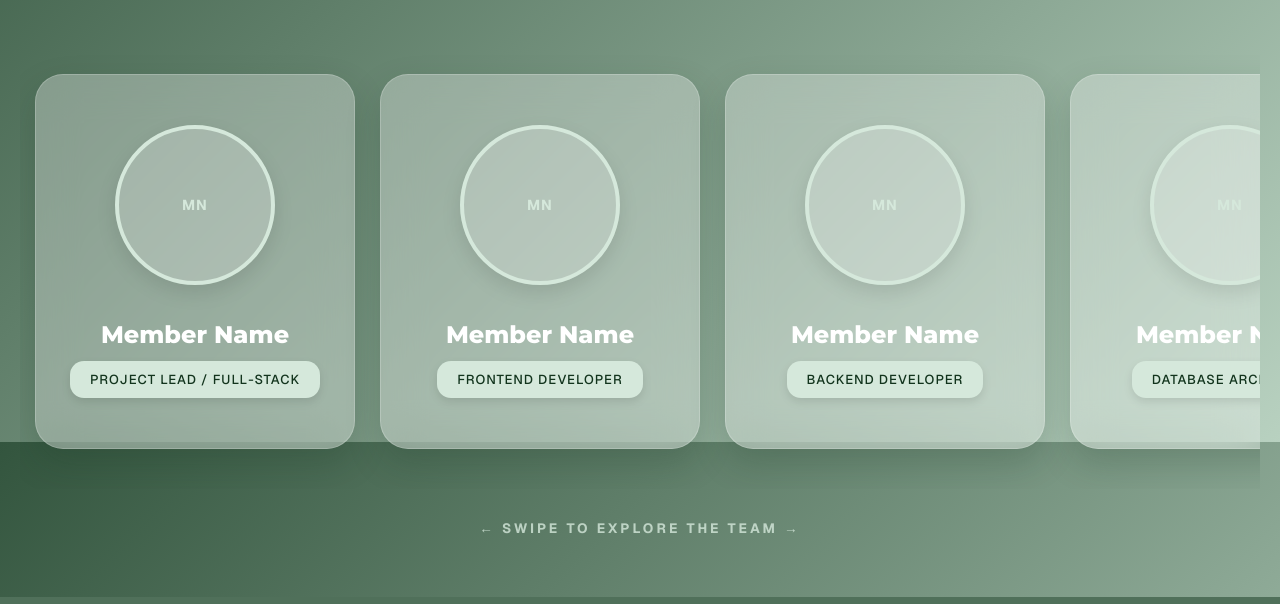
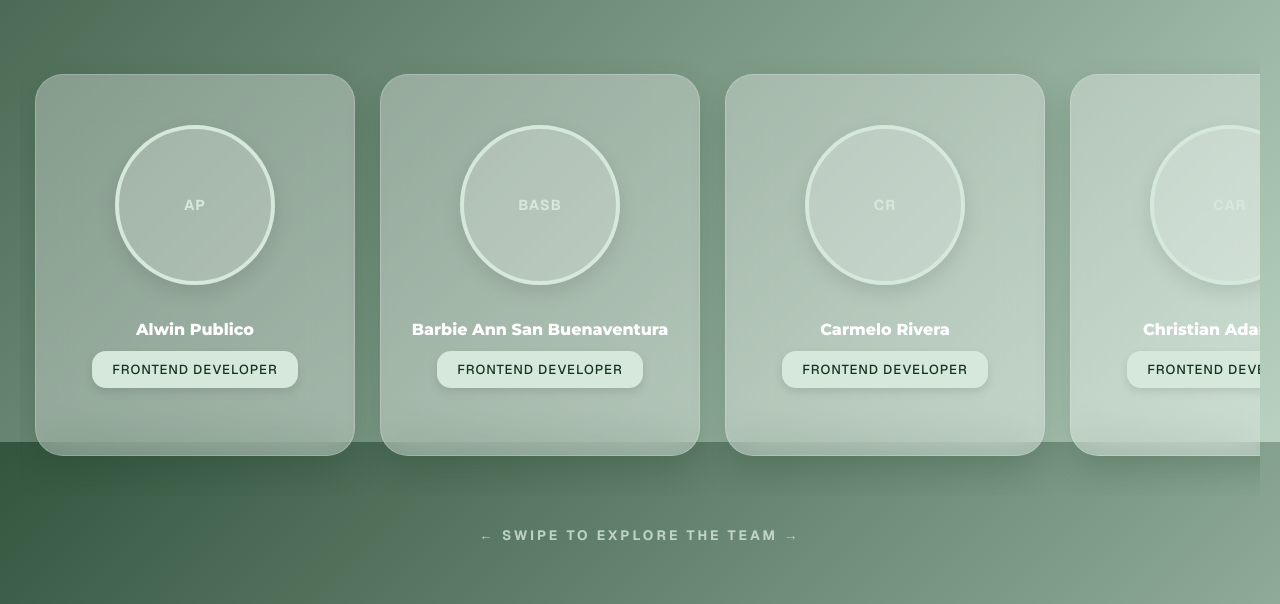
Before and after one commit to JEVilladiego/iVote, a PHP site: page /about.php in a window 1280 px wide. Shown: the part 358-962 px from the top of the page. Run offline with PHP 8.4, Linux system fonts and the light colour scheme.

Commit message:
Tweaked some minor presentation details

```diff
--- a/about.php
+++ b/about.php
@@ -58,7 +58,7 @@
             box-shadow:0 8px 20px rgba(0,0,0,0.1); overflow:hidden;
         }
         .img-placeholder img { width:100%; height:100%; object-fit:cover; }
-        .name { font-family:'Montserrat',sans-serif; font-weight:800; font-size:1.5rem; color:#fff; margin:0 0 12px; }
+        .name { font-family:'Montserrat',sans-serif; font-weight:800; font-size: 100%; color:#fff; margin:0 0 12px; }
         .contribution {
             font-family:'Geist',sans-serif; font-weight:500; font-size:13px;
             color:var(--deep-green); background:var(--tint-green);
@@ -80,13 +80,21 @@
         <?php
         // ---- Add your real team members here ----
         $team = [
-            ['name'=>'Member Name',  'role'=>'Project Lead / Full-Stack'],
-            ['name'=>'Member Name',  'role'=>'Frontend Developer'],
-            ['name'=>'Member Name',  'role'=>'Backend Developer'],
-            ['name'=>'Member Name',  'role'=>'Database Architect'],
-            ['name'=>'Member Name',  'role'=>'UI/UX Designer'],
-            ['name'=>'Member Name',  'role'=>'Security & Auth'],
-            ['name'=>'Member Name',  'role'=>'QA & Testing'],
+            ['name'=>'Alwin Publico',  'role'=>'Frontend Developer'],
+            ['name'=>'Barbie Ann San Buenaventura',  'role'=>'Frontend Developer'],
+            ['name'=>'Carmelo Rivera',  'role'=>'Frontend Developer'],
+            ['name'=>'Christian Adam Rico',  'role'=>'Frontend Developer'],
+            ['name'=>'Danilo Quirido Jr.',  'role'=>'Frontend Developer'],
+            ['name'=>'Francia Mae Mercado',  'role'=>'Frontend Developer'],
+            ['name'=>'Miguel Adrian Sajulga',  'role'=>'Frontend Developer'],
+            ['name'=>'Albert Gerome San Juan',  'role'=>'Frontend Developer'],
+            ['name'=>'Mark Lester Viloria',  'role'=>'Frontend Developer'],
+            ['name'=>'Ian Kurt Valencia',  'role'=>'UI/UX Designer & Frontend Developer'],
+            ['name'=>'Cirelle Sadia',  'role'=>'Data Accumulator'],
+            ['name'=>'Stefanie Sorell Sesuca',  'role'=>'Data Accumulator'],
+            ['name'=>'Joana Zapanta',  'role'=>'Data Accumulator'],
+            ['name'=>'Rian Niño Suñiga',  'role'=>'Backend Developer'],
+            ['name'=>'John Edward Villadiego',  'role'=>'Backend Developer'],
         ];
         foreach ($team as $member):
             $initials = implode('', array_map(fn($p) => strtoupper($p[0]), explode(' ', $member['name'])));
```
Also changed, not shown: admin/candidates.php (+7 -7 lines), admin/dashboard.php (+51 -21 lines).
